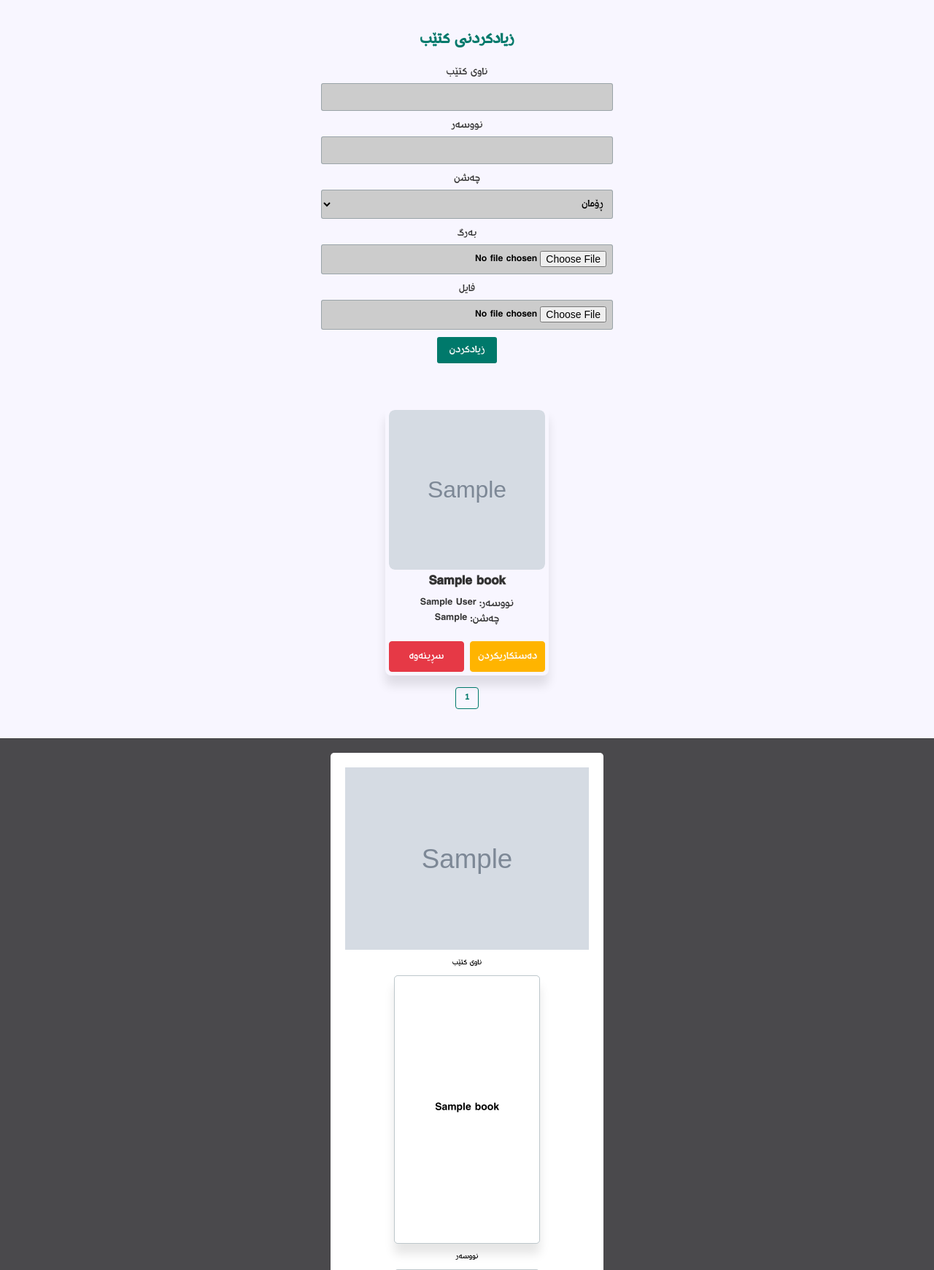
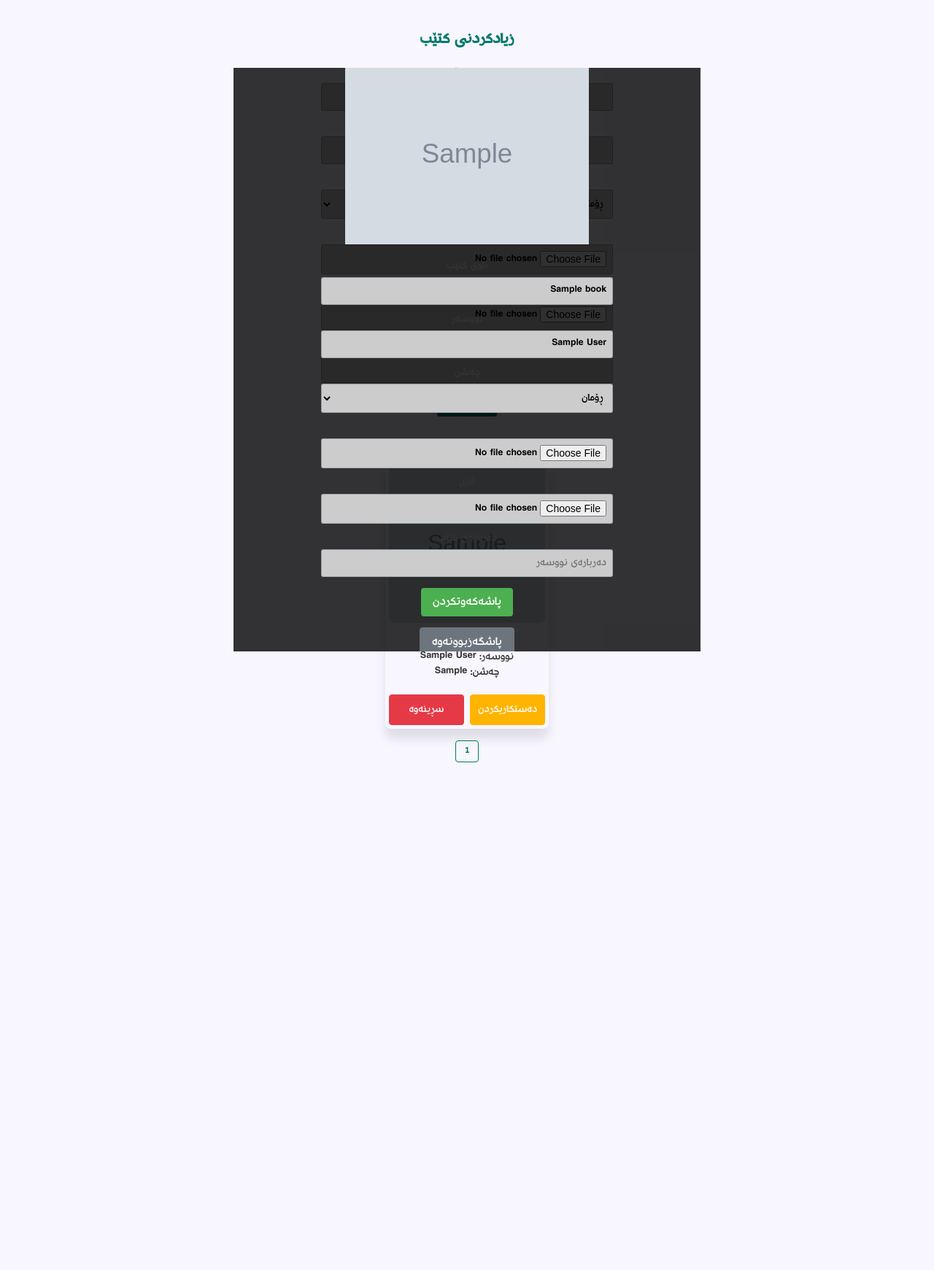
Before and after one commit to RezdarNajeeb/ZanKurd, a PHP site: page /admin/books.php?update=1 in a window 1280 px wide. Shown: the part 127-1868 px from the top of the page at 73% size. After the commit the page ends 1172 px from the top, so only its background shows below. Run offline with PHP 8.4, Linux system fonts and the light colour scheme; the visitor is signed in with stand-in values (Sample User, id 1); tables that the repository leaves empty or names only in its code hold one stand-in row (values such as "Sample post"); grey boxes marked "Sample" are stand-in pictures; some libraries are stand-ins or nearby versions.

Commit message:
update styles of (update book, update author), using .add-message in about.php instead of .add-book

```diff
--- a/about.php
+++ b/about.php
@@ -33,8 +33,7 @@ if ($userType == 'admin') {
   require_once 'header.php';
   ?>
 
-  <!-- using the same style of adding books -->
-  <section class="add-books">
+  <section class="add-message">
     <h1>پەیوەندیکردن</h1>
     <div class="form-container">
       <form action="about.php" method="POST" enctype="multipart/form-data">
--- a/admin/books.php
+++ b/admin/books.php
@@ -51,6 +51,9 @@ if ($userType == 'user' || $userType == null) {
         <label for="book_file">فایل</label>
         <input type="file" name="file" class="field" accept="application/pdf" required>
 
+        <label for="description">دەربارەی کتێب</label>
+        <input type="text" name="description" class="field" required>
+
         <button type="submit" name="add_book">زیادکردن</button>
       </form>
     </div>
@@ -71,13 +74,15 @@ if ($userType == 'user' || $userType == null) {
     $file = $_FILES['file']['name'];
     $file_tmp_name = $_FILES['file']['tmp_name'];
 
+    $description = mysqli_real_escape_string($conn, $_POST['description']);
+
     $select_book_name = mysqli_query($conn, "SELECT name FROM `books` WHERE name = '$name'") or die('query failed');
 
     if (mysqli_num_rows($select_book_name) > 0) {
       $message[] = 'کتێبەکە پێشتر زیادکراوە.';
     } else {
-      $add_book_query = mysqli_query($conn, "INSERT INTO `books`(name, author, category, image, file)
-    VALUES('$name', '$author', '$category', '$image', '$file')") or die('query failed');
+      $add_book_query = mysqli_query($conn, "INSERT INTO `books`(name, author, category, image, file, description)
+    VALUES('$name', '$author', '$category', '$image', '$file', '$description')") or die('query failed');
 
       if ($add_book_query) {
 
@@ -131,7 +136,7 @@ if ($userType == 'user' || $userType == null) {
   ?>
 
   <!-- update book form -->
-  <section class="edit-book-form">
+  <section class="edit-book">
     <?php
     if (isset($_GET['update'])) {
       $update_id = $_GET['update'];
@@ -151,11 +156,11 @@ if ($userType == 'user' || $userType == null) {
             <img src="uploaded_image/<?php echo $fetch_update['image']; ?>" alt="">
 
             <label for="update_book_name">ناوی کتێب</label>
-            <input type="text" name="update_book_name" value="<?php echo $fetch_update['name']; ?>" class="box" required
+            <input type="text" name="update_book_name" value="<?php echo $fetch_update['name']; ?>" class="field" required
               placeholder="ناوی کتێب">
 
             <label for="author">نووسەر</label>
-            <input type="text" name="update_book_author" value="<?php echo $fetch_update['author']; ?>" class="box" required
+            <input type="text" name="update_book_author" value="<?php echo $fetch_update['author']; ?>" class="field" required
               placeholder="ناوی نووسەر">
 
             <label for="category">چەشن</label>
@@ -163,26 +168,68 @@ if ($userType == 'user' || $userType == null) {
 
 
             <label for="update_book_image">بەرگ</label>
-            <input type="file" name="update_book_image" class="box" accept="image/jpg, image/jpeg, image/png" required>
+            <input type="file" name="update_book_image" class="field" accept="image/jpg, image/jpeg, image/png" required>
 
             <label for="update_book_file">فایل</label>
-            <input type="file" name="update_book_file" class="box" accept="application/pdf" required>
+            <input type="file" name="update_book_file" class="field" accept="application/pdf" required>
 
+            <label for="description">دەربارەی کتێب</label>
+            <input type="text" name="update_book_description" class="field" required placeholder="دەربارەی نووسەر"><br>
 
-            <input type="submit" value="پاشەکەوتکردن" name="update_book" class="btn">
-            <input type="reset" value="پاشگەزبوونەوە" id="close-update" class="option-btn">
+            <input type="submit" value="پاشەکەوتکردن" name="update_book" class="save-button"><br>
+            <input type="reset" value="پاشگەزبوونەوە" id="close-update" class="cancel-button">
           </form>
           <?php
         }
       }
     } else {
-      echo '<script>document.querySelector(".edit-book-form").style.display = "none";</script>';
+      echo '<script>document.querySelector(".edit-book").style.display = "none";</script>';
     }
     ?>
 
   </section>
 
   <?php
+
+// update book functionallity
+if (isset($_POST['update_book'])) {
+
+  $update_book_id = $_POST['update_book_id'];
+  $update_book_name = $_POST['update_book_name'];
+  $update_book_author = $_POST['update_book_author'];
+  $update_book_category = $_POST['category'];
+  $update_book_description = $_POST['update_book_description'];
+
+
+  $update_book_image = $_FILES['update_book_image']['name'];
+    $update_image_tmp_name = $_FILES['update_book_image']['tmp_name'];
+    $update_old_image = $_POST['update_old_image'];
+
+    $update_book_file = $_FILES['update_book_file']['name'];
+    $update_book_file_tmp_name = $_FILES['update_book_file']['tmp_name'];
+    $update_old_file = $_POST['update_old_file'];
+
+    $update_book_query = mysqli_query($conn, "UPDATE `books`
+        SET
+        name = '$update_book_name',
+        author = '$update_book_author',
+        category = '$update_book_category',
+        image = '$update_book_image',
+        file = '$update_book_file',
+        description = '$update_book_description'
+        WHERE id = '$update_book_id'") or die('query failed');
+
+    if ($update_book_query) {
+      move_uploaded_file($update_image_tmp_name, 'uploaded_image/' . $update_book_image);
+      move_uploaded_file($update_book_file_tmp_name, 'uploaded_files/' . $update_book_file);
+      unlink('uploaded_image/' . $update_old_image);
+      unlink('uploaded_files/' . $update_old_file);
+    }
+    header('refresh:0;url=./books.php');
+  }
+
+
+
   // delete book
   if (isset($_GET['delete'])) {
     $delete_id = $_GET['delete'];
@@ -200,41 +247,6 @@ if ($userType == 'user' || $userType == null) {
     mysqli_query($conn, "DELETE FROM `books` WHERE id = '$delete_id'") or die('query failed');
     header('refresh:0;url=./books.php');
   }
-
-
-  // update book functionallity
-  if (isset($_POST['update_book'])) {
-
-    $update_book_id = $_POST['update_book_id'];
-    $update_book_name = $_POST['update_book_name'];
-    $update_book_author = $_POST['update_book_author'];
-    $update_book_category = $_POST['category'];
-
-    $update_book_image = $_FILES['update_book_image']['name'];
-    $update_image_tmp_name = $_FILES['update_book_image']['tmp_name'];
-    $update_old_image = $_POST['update_old_image'];
-
-    $update_book_file = $_FILES['update_book_file']['name'];
-    $update_book_file_tmp_name = $_FILES['update_book_file']['tmp_name'];
-    $update_old_file = $_POST['update_old_file'];
-
-    $update_book_query = mysqli_query($conn, "UPDATE `books`
-        SET
-        name = '$update_book_name',
-        author = '$update_book_author',
-        category = '$update_book_category',
-        image = '$update_book_image',
-        file = '$update_book_file'
-        WHERE id = '$update_book_id'") or die('query failed');
-
-    if ($update_book_query) {
-      move_uploaded_file($update_image_tmp_name, 'uploaded_image/' . $update_book_image);
-      move_uploaded_file($update_book_file_tmp_name, 'uploaded_files/' . $update_book_file);
-      unlink('uploaded_image/' . $update_old_image);
-      unlink('uploaded_files/' . $update_old_file);
-    }
-    header('refresh:0;url=./books.php');
-  }
   ?>
 
   <!-- custom js script link-->
--- a/css/admin_style.css
+++ b/css/admin_style.css
@@ -37,7 +37,7 @@
 }
 
 /* Add Books style */
-.add-books h1 {
+.add-books h1, .add-authors h1, .add-message h1{
   font-size: 2rem;
   margin-bottom: 1rem;
   text-align: center;
@@ -49,7 +49,7 @@
   justify-content: center;
 }
 
-.add-books form {
+.add-books form, .add-authors form, .edit-book form, .edit-author form, .add-message form {
   display: flex;
   flex-direction: column;
   align-items: center;
@@ -57,13 +57,13 @@
   max-width: 40rem; /* Adjust as needed */
 }
 
-.add-books label {
+.add-books label, .add-authors label, .edit-book label, .edit-author label, .add-message label{
   font-size: 1.4rem;
   margin-top: 1rem;
   color: var(--text-color);
 }
 
-.add-books .field {
+.add-books .field, .add-authors .field, .edit-book .field, .edit-author .field, .add-message .field{
   width: 100%;
   padding: 0.8rem;
   font-size: 1.4rem;
@@ -73,7 +73,7 @@
   background-color: var(--light-gray);
 }
 
-.add-books button {
+.add-books button, .add-authors button, .add-message button{
   padding: 0.8rem 1.6rem;
   font-size: 1.4rem;
   background-color: var(--primary-color);
@@ -84,52 +84,31 @@
   margin-top: 1rem;
 }
 
-.add-books button:hover {
+.add-books button:hover, .add-authors button:hover, .add-message button:hover {
   background-color: var(--secondary-color);
 }
 
-.edit-book-form {
-  min-height: 100vh;
-  background-color: rgba(0, 0, 0, 0.7);
+.edit-book, .edit-author {
+  height: 100%;
+  background-color: rgba(0, 0, 0, 0.8);
   display: flex;
   align-items: center;
   justify-content: center;
   padding: 2rem;
+  position: absolute;
   overflow-y: scroll;
-  position: sticky;
-  top: 0;
-  left: 0;
-  z-index: 1200;
-  width: 100%;
+  top: 25%;
+  left: 25%;
+  z-index: 2000;
+  width: 50%;
 }
 
-.edit-book-form form {
-  display: flex;
-  flex-direction: column;
-  align-items: center;
-  max-width: 90vw;
-  padding: 2rem;
-  text-align: center;
-  border-radius: 0.5rem;
-  background-color: white;
-}
 
-.edit-book-form form img {
+.edit-book form img, .edit-author form img{
   max-height: 25rem;
   margin-bottom: 1rem;
 }
 
-.edit-book-form form .box {
-  margin: 1rem 0;
-  padding: 0.8rem 1.2rem;
-  border: var(--border);
-  border-radius: 0.5rem;
-  background-color: var(--light-bg);
-  font-size: 1.6rem;
-  color: var(--black);
-  width: 100%;
-  max-width: 20rem;
-}
 
 #messages_heading{
   font-size: 5rem;
@@ -240,12 +219,6 @@
       cursor: pointer;
     }
 
-    /* .demote-button {
-      background-color: #deb918;
-      color: white;
-    } */
-
-
 
     /* Responsive Styles */
     @media screen and (max-width: 768px) {
--- a/css/styles.css
+++ b/css/styles.css
@@ -112,6 +112,7 @@ section {
 .promote-button,
 .demote-button,
 .read-message-button,
+.save-button,
 .reading-button {
   display: inline-block;
   color: white;
@@ -208,12 +209,12 @@ section {
   border-color: #ffb400;
 }
 
-.read-message-button, .promote-button {
+.read-message-button, .promote-button, .save-button {
   background-color: #4CAF50;
 border: 0.16rem #4CAF50;
 }
 
-.read-message-button:hover, .promote-button:hover{
+.read-message-button:hover, .promote-button:hover, .save-button:hover{
   color: #4CAF50;
   background-color: transparent;
   border-color: #4CAF50;
```
Also changed, not shown: admin/authors.php (+8 -10 lines), books.php (+2 -5 lines).
